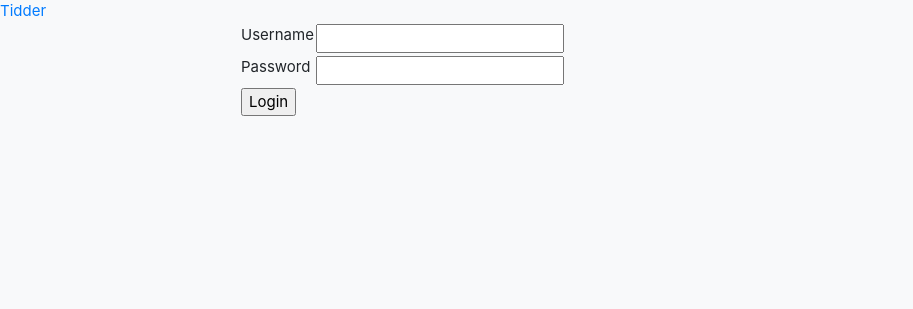
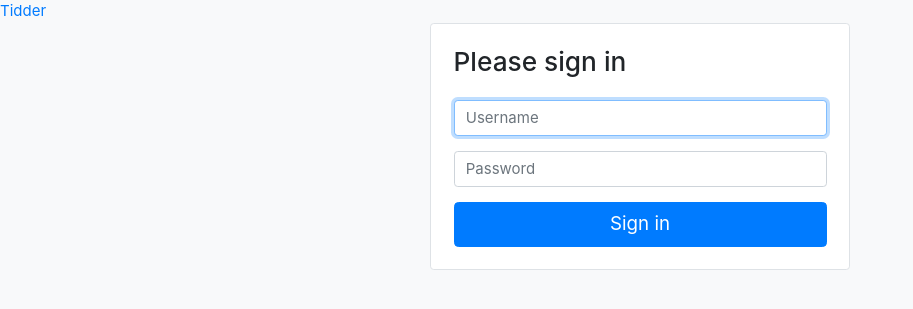
Before and after one commit to esksami/inoolktidder, a Flask app: page /login in a window 1280 px wide. Shown: the top 309 px of the page, without its empty margins (0-913 px from the left). Run offline with Flask 2, Linux system fonts and the light colour scheme; some libraries are stand-ins or nearby versions.

Commit message:
Bootstrapped login page

```diff
--- a/application/templates/auth/login.html
+++ b/application/templates/auth/login.html
@@ -2,42 +2,32 @@
 
 {% block body %}
 {{ error }}
-<form method="POST" action="{{ url_for('auth_login') }}">
-  <table>
-    <tr>
-      <td>
-       {{ form.username.label }}
-      </td>
-      <td>
-        {{ form.username }}
-      </td>
-      <td>
+<div class="bg-white m-auto p-4 border rounded" style="min-width: 320px; max-width: 420px">
+  <form class="form-signin" method="POST" action="{{ url_for('auth_login') }}">
+    <h1 class="mb-4">Please sign in</h1>
+    <div class="">
+      {{ form.username.label(class_="sr-only") }}
+      {{ form.username(class_="form-control", placeholder="Username", autofocus="", required="") }}
+    </div>
+    <div class="text-info">
       <ul>
         {% for error in form.username.errors %}
         <li>{{ error }}</li>
         {% endfor %}
       </ul>
-      </td>
-    </tr>
-    <tr>
-      <td>
-        {{ form.password.label }}
-      </td>
-      <td>
-        {{ form.password }}
-      </td>
-      <td>
+    </div>
+    <div>
+      {{ form.password.label(class_="sr-only") }}
+      {{ form.password(class_="form-control", placeholder="Password", autofocus="", required="") }}
+    </div>
+    <div class="text-info">
       <ul>
         {% for error in form.password.errors %}
         <li>{{ error }}</li>
         {% endfor %}
       </ul>
-      </td>
-    </tr>
-    <tr>
-      <td colspan="2">
-	<input type="submit" value="Login"/>
-      </td>
-    </tr>
+    </div>
+    <button class="btn btn-lg btn-primary btn-block" type="submit">Sign in</button>
   </form>
+</div>
 {% endblock %}
```
Lines whose indentation alone changed are shown as unchanged.
